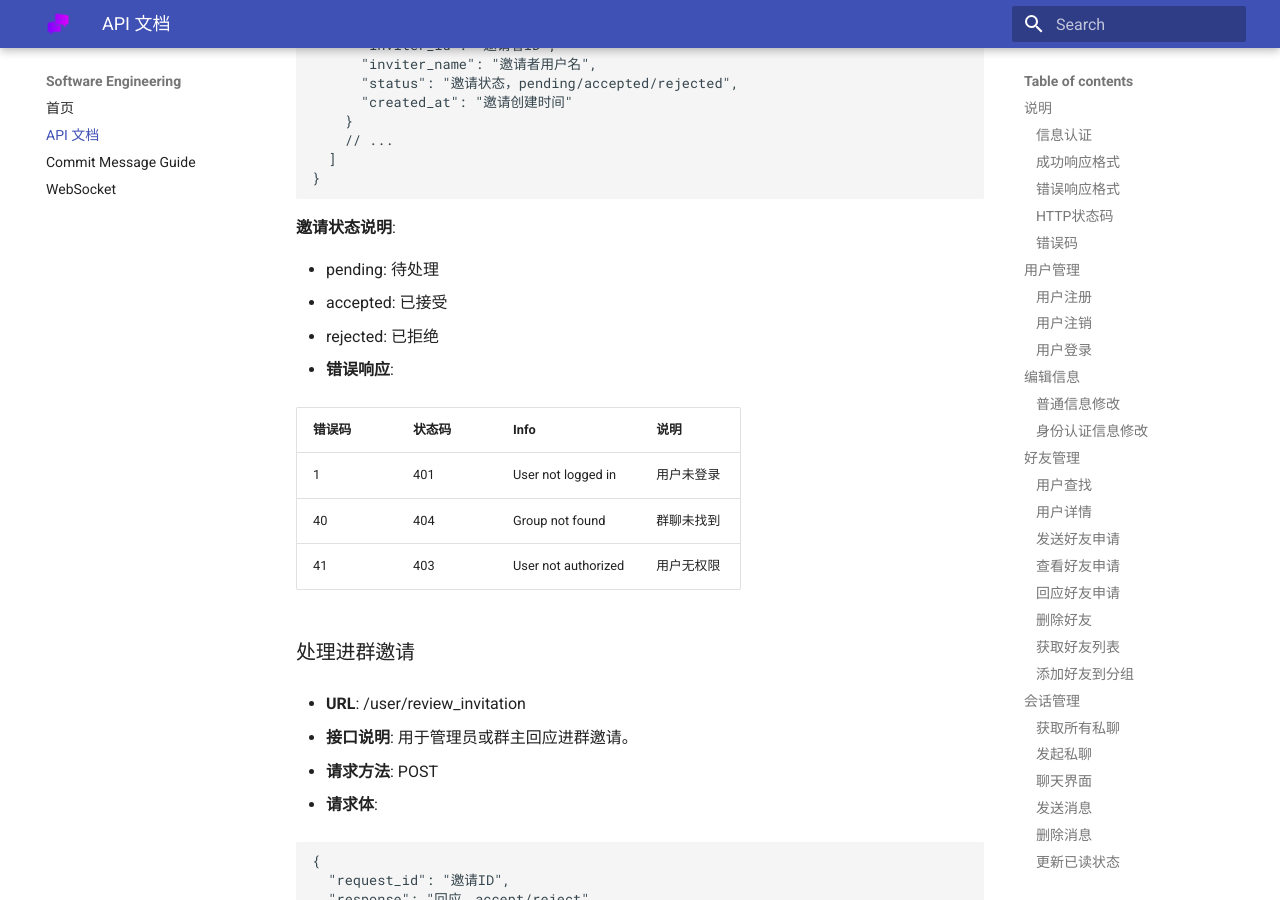
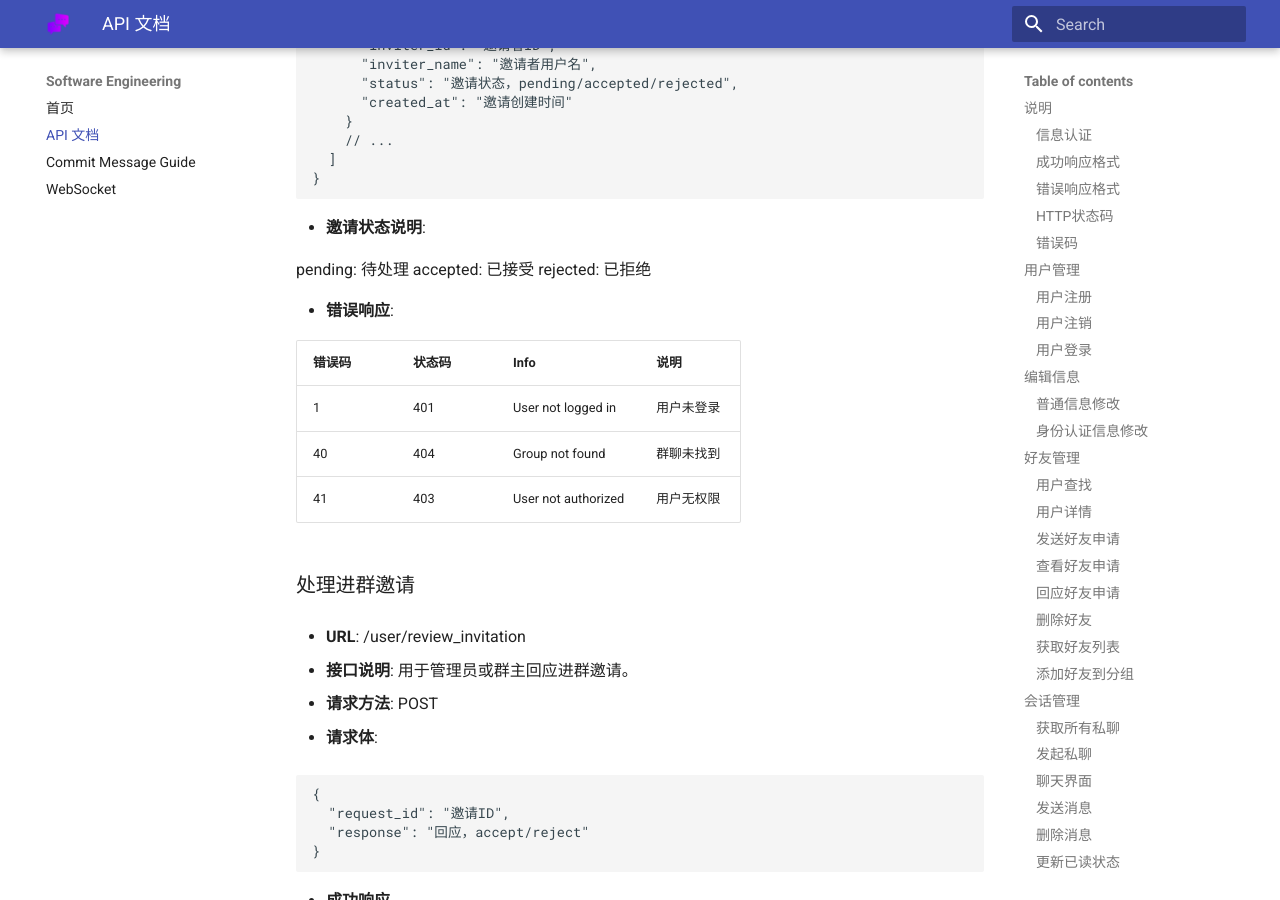
Before and after one commit to zhennan1/software-engineering, an MkDocs documentation site: the page built from docs/api.md, in a window 1280 px wide and 900 px high, scrolled down 28191 px. Built offline with MkDocs 1.6.1 and Material for MkDocs 9.7.7, drawn with Linux system fonts in a browser that asks for light colours.

````diff
--- a/docs/api.md
+++ b/docs/api.md
@@ -1214,11 +1214,11 @@ GET /user/conversation/1?member_id=2
 }
 ```
 
-**邀请状态说明**:
+- **邀请状态说明**:
 
-- pending: 待处理
-- accepted: 已接受
-- rejected: 已拒绝
+pending: 待处理
+accepted: 已接受
+rejected: 已拒绝
 
 - **错误响应**:
 
````
